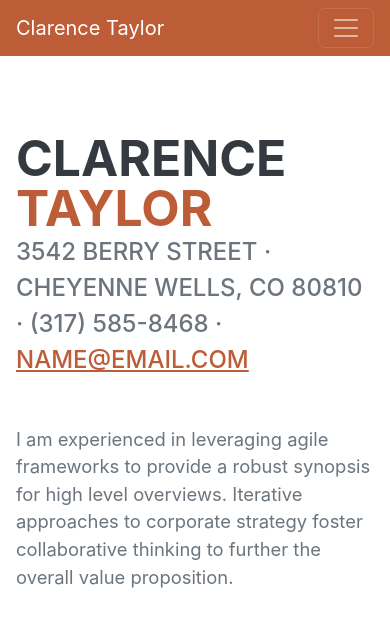
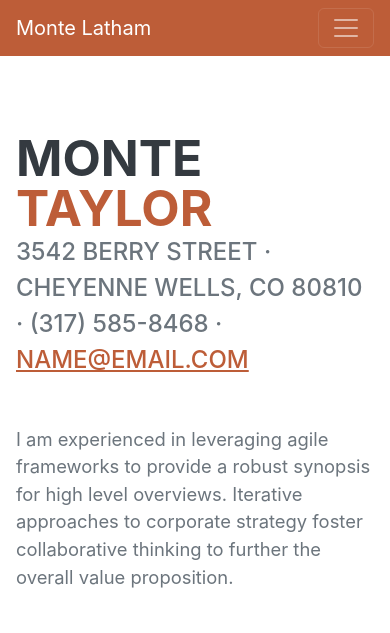
Before and after one commit to monte21997/MONTE21997.GITHUB.IO, a plain HTML site: page index.html in a window 390 px wide. Shown: the top 633 px of the page. Drawn offline with nearby package versions, Linux system fonts and the light colour scheme; a web font is replaced by a local one.

Commit message:
Name change

```diff
--- a/index.html
+++ b/index.html
@@ -19,11 +19,12 @@
         <!-- Navigation-->
         <nav class="navbar navbar-expand-lg navbar-dark bg-primary fixed-top" id="sideNav">
             <a class="navbar-brand js-scroll-trigger" href="#page-top">
-                <span class="d-block d-lg-none">Clarence Taylor</span>
+                <span class="d-block d-lg-none">Monte Latham</span>
                 <span class="d-none d-lg-block"><img class="img-fluid img-profile rounded-circle mx-auto mb-2" src="assets/img/profile.jpg" alt="..." /></span>
             </a>
             <button class="navbar-toggler" type="button" data-bs-toggle="collapse" data-bs-target="#navbarResponsive" aria-controls="navbarResponsive" aria-expanded="false" aria-label="Toggle navigation"><span class="navbar-toggler-icon"></span></button>
             <div class="collapse navbar-collapse" id="navbarResponsive">
+<!-- Navigation Section -->
                 <ul class="navbar-nav">
                     <li class="nav-item"><a class="nav-link js-scroll-trigger" href="#about">About</a></li>
                     <li class="nav-item"><a class="nav-link js-scroll-trigger" href="#experience">Experience</a></li>
@@ -40,7 +41,7 @@
             <section class="resume-section" id="about">
                 <div class="resume-section-content">
                     <h1 class="mb-0">
-                        Clarence
+                        Monte
                         <span class="text-primary">Taylor</span>
                     </h1>
                     <div class="subheading mb-5">
```
